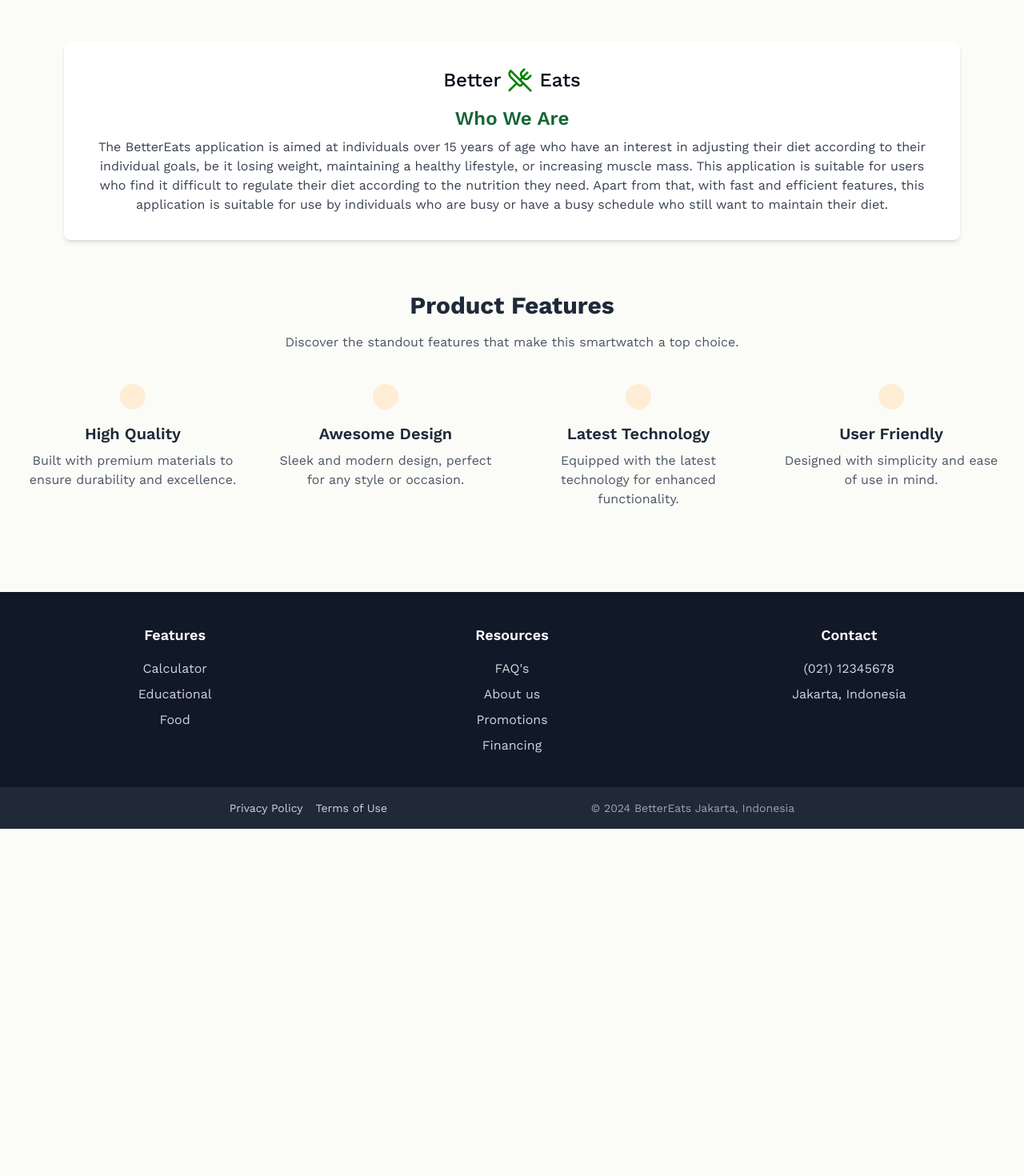
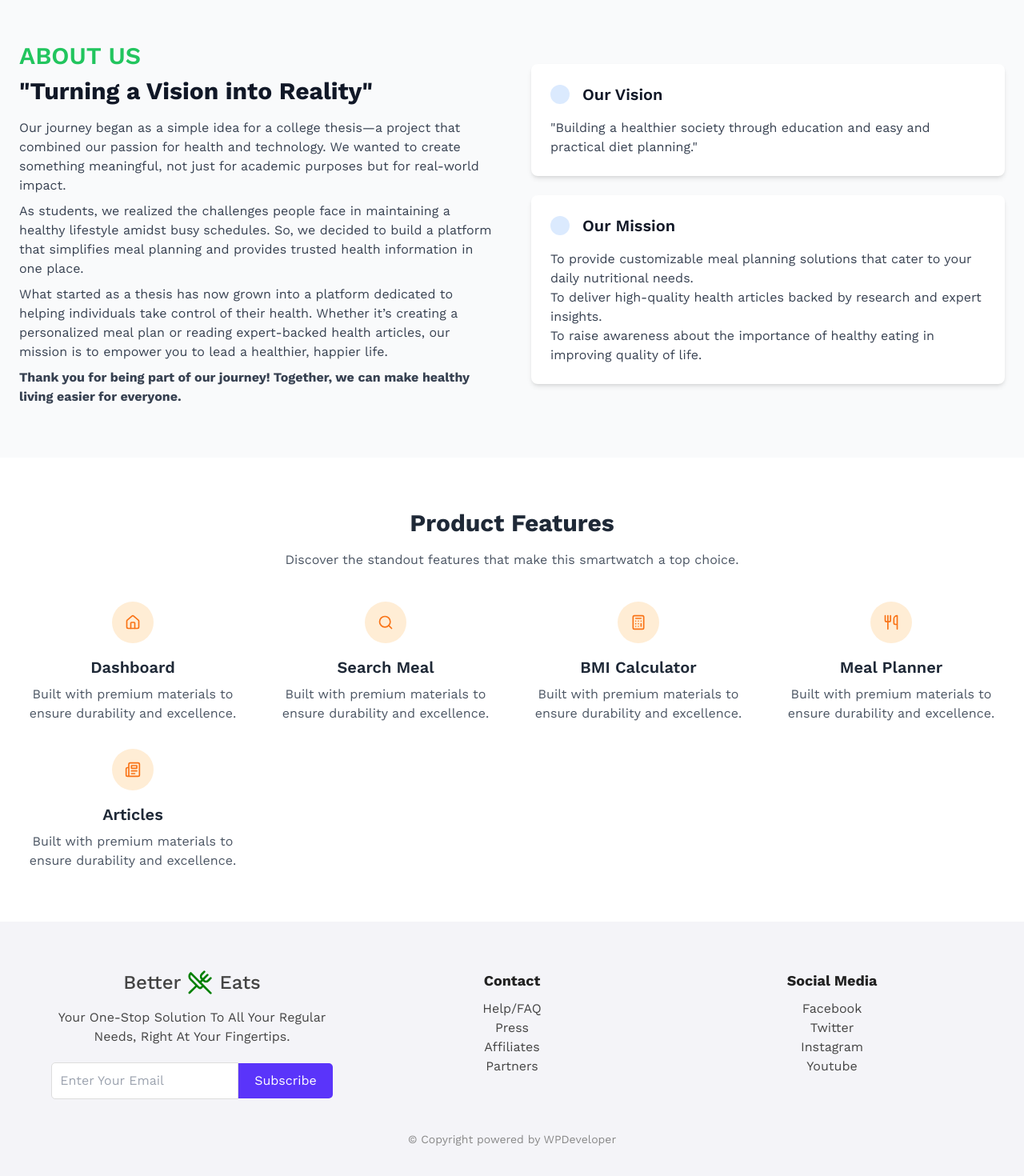
Before and after one commit to Johovenn/BetterEats, a Next.js app: page / in a window 1280 px wide. Shown: the part 554-2024 px from the top of the page at 80% size. Before the commit the page ends 1590 px from the top, so only its background shows below. Built offline with nearby package versions, Linux system fonts and the light colour scheme; no server answers.

Commit message:
feat: add ladnding page UI

```diff
--- a/package.json
+++ b/package.json
@@ -31,6 +31,7 @@
     "clsx": "^2.1.1",
     "date-fns": "^3.6.0",
     "driver.js": "^1.3.1",
+    "framer-motion": "^11.11.11",
     "lucide-react": "^0.400.0",
     "next": "^14.2.12",
     "next-cloudinary": "^6.14.1",
--- a/src/app/page.tsx
+++ b/src/app/page.tsx
@@ -2,35 +2,42 @@
 
 import Loading from "@/components/Loading";
 import Navbar from "@/components/Navbar";
-import Image from "next/image"
+import Image from "next/image";
+import Footer from "@/components/landing/footer"
 import { Button } from "@/components/ui/button";
 import { useAuth, useUser } from "@clerk/nextjs";
 import { useRouter } from "next/navigation";
-import { useState } from "react";// Replace this with the actual path to your image
-import { UtensilsCrossed } from "lucide-react";
+import { motion } from "framer-motion"; // Import framer-motion
+import { Calculator, HomeIcon, Newspaper, NewspaperIcon, SearchIcon, UsersIcon, UtensilsCrossed, UtensilsIcon } from "lucide-react";
 
 export default function LandingPage() {
     const router = useRouter();
     const { user } = useUser();
     const role = user?.publicMetadata?.role;
 
+    // Variants for animation
+    const featureVariant = {
+      hidden: { opacity: 0, y: 50 },
+      visible: { opacity: 1, y: 0, transition: { duration: 0.6 } },
+    };
+
     return (
-        <main className="w-full bg-paper-default">
+      <main className="w-full bg-white">
         <Navbar />
 
-            {/* Hero Section */}
-            <div className="flex items-center bg-gray-100 rounded-lg px-20 py-10 mt-10">
+        {/* Banner Section */}
+        <div className="flex items-center rounded-lg px-20 py-10 mt-10">
           {/* Text Section */}
           <div className="w-1/2 pr-10">
             <h2 className="text-3xl font-bold text-gray-900 mb-4">
               Find your ideal weight and stay healthy with us
             </h2>
             <p className="text-gray-700 mb-6">
-                        Join our community and stay updated with the latest discoveries and advancements in science.
+            Stay on track with our personalized meal planner and explore trusted health articles to support your well-being.
             </p>
             <Button
               className="bg-green-500 text-white px-6 py-3 rounded-lg font-semibold"
-                        onClick={() => router.push("/signup")} // TODO: change route
+              onClick={() => router.push("/sign-in")}
             >
               Join for free
             </Button>
@@ -49,118 +56,160 @@ export default function LandingPage() {
           </div>
         </div>
 
-            {/* Information Section */}
-            <div className="flex justify-between mt-16 gap-8 px-20">
-                {/* Who We Are Card */}
-                <div className="bg-white shadow-md p-8 rounded-lg flex-1 text-center">
-                    <h1 className="text-2xl font-medium flex justify-center items-center gap-2 mb-4">
-                        Better
-                        <UtensilsCrossed size={32} color="green" />
-                        Eats
+        {/* About Us Section */}
+<section className="mx-auto px-6 py-16 grid grid-cols-1 md:grid-cols-2 gap-12 items-center bg-gray-50">
+  {/* Left Text Content */}
+  <div>
+    <h2 className="text-3xl font-semibold text-green-500 uppercase">About Us</h2>
+    <h1 className="text-3xl font-bold text-gray-900 mt-2">
+    "Turning a Vision into Reality"
     </h1>
-                    <h3 className="text-2xl font-semibold text-green-800 mb-2">Who We Are</h3>
-                    <p className="text-gray-700">
-                        The BetterEats application is aimed at individuals over 15 years of age who have an interest in adjusting their diet according to their individual goals, be it losing weight, maintaining a healthy lifestyle, or increasing muscle mass. This application is suitable for users who find it difficult to regulate their diet according to the nutrition they need. Apart from that, with fast and efficient features, this application is suitable for use by individuals who are busy or have a busy schedule who still want to maintain their diet.
+    <p className="text-gray-700 mt-4">
+    Our journey began as a simple idea for a college thesis—a project that combined our passion for health and technology. We wanted to create something meaningful, not just for academic purposes but for real-world impact.
+    </p>
+    <p className="text-gray-700 mt-2">
+    As students, we realized the challenges people face in maintaining a healthy lifestyle amidst busy schedules. So, we decided to build a platform that simplifies meal planning and provides trusted health information in one place.
+    </p>
+    <p className="text-gray-700 mt-2">
+    What started as a thesis has now grown into a platform dedicated to helping individuals take control of their health. Whether it’s creating a personalized meal plan or reading expert-backed health articles, our mission is to empower you to lead a healthier, happier life.
+    </p>
+    <p className="text-gray-700 mt-2 font-bold">
+    Thank you for being part of our journey! Together, we can make healthy living easier for everyone.
     </p>
   </div>
+
+  {/* Right Mission & Vision Boxes */}
+  <div className="grid grid-cols-1 gap-6">
+    {/* Vision Box */}
+    <div className="p-6 bg-white shadow-md rounded-lg">
+      <div className="flex items-center space-x-4">
+        <div className="bg-blue-100 p-3 rounded-full">
+
         </div>
+        <h4 className="text-xl font-semibold text-gray-900">Our Vision</h4>
+      </div>
+      <h2 className="text-gray-700 mt-4">
+      "Building a healthier society through education and easy and practical diet planning."
+      </h2>
+    </div>
+
+    {/* Mission Box */}
+    <div className="p-6 bg-white shadow-md rounded-lg">
+      <div className="flex items-center space-x-4">
+        <div className="bg-blue-100 p-3 rounded-full">
+
+        </div>
+        <h4 className="text-xl font-semibold text-gray-900">Our Mission</h4>
+      </div>
+      <ul className="text-gray-700 mt-4">
+        <li>To provide customizable meal planning solutions that cater to your daily nutritional needs.</li>
+        <li>To deliver high-quality health articles backed by research and expert insights.</li>
+        <li>To raise awareness about the importance of healthy eating in improving quality of life.</li>
+      </ul>
+    </div>
+  </div>
+</section>
+
 
         {/* Product Features */}
         <section className="container mx-auto px-6 py-16 text-center">
           <h3 className="text-3xl font-bold text-gray-800">Product Features</h3>
-  <p className="text-gray-600 mt-4 mb-10">Discover the standout features that make this smartwatch a top choice.</p>
+          <p className="text-gray-600 mt-4 mb-10">
+            Discover the standout features that make this smartwatch a top choice.
+          </p>
 
           <div className="grid grid-cols-1 md:grid-cols-4 gap-8">
             {/* Feature 1 */}
-    <div className="flex flex-col items-center">
+            <motion.div
+              className="flex flex-col items-center"
+              variants={featureVariant}
+              initial="hidden"
+              whileInView="visible"
+              viewport={{ once: true, amount: 0.2 }}
+            >
               <div className="bg-orange-100 p-4 rounded-full">
-        <i className="fas fa-star text-orange-500 text-3xl"></i>
+                {/* Replace the icon here */}
+                <HomeIcon size={20} className="text-orange-500" />
               </div>
-      <h4 className="text-xl font-semibold text-gray-800 mt-4">High Quality</h4>
-      <p className="text-gray-600 mt-2">Built with premium materials to ensure durability and excellence.</p>
-    </div>
+              <h4 className="text-xl font-semibold text-gray-800 mt-4">Dashboard</h4>
+              <p className="text-gray-600 mt-2">
+                Built with premium materials to ensure durability and excellence.
+              </p>
+            </motion.div>
 
             {/* Feature 2 */}
-    <div className="flex flex-col items-center">
+            <motion.div
+              className="flex flex-col items-center"
+              variants={featureVariant}
+              initial="hidden"
+              whileInView="visible"
+              viewport={{ once: true, amount: 0.2 }}
+            >
               <div className="bg-orange-100 p-4 rounded-full">
-        <i className="fas fa-paint-brush text-orange-500 text-3xl"></i>
+                {/* Replace the icon here */}
+                <SearchIcon size={20} className="text-orange-500" />
               </div>
-      <h4 className="text-xl font-semibold text-gray-800 mt-4">Awesome Design</h4>
-      <p className="text-gray-600 mt-2">Sleek and modern design, perfect for any style or occasion.</p>
+              <h4 className="text-xl font-semibold text-gray-800 mt-4">Search Meal</h4>
+              <p className="text-gray-600 mt-2">
+                Built with premium materials to ensure durability and excellence.
+              </p>
+            </motion.div>
+            {/* Feature 3 */}
+            <motion.div
+              className="flex flex-col items-center"
+              variants={featureVariant}
+              initial="hidden"
+              whileInView="visible"
+              viewport={{ once: true, amount: 0.2 }}
+            >
+              <div className="bg-orange-100 p-4 rounded-full">
+                {/* Replace the icon here */}
+                <Calculator size={20} className="text-orange-500" />
               </div>
-
-    {/* Feature 3 */}
-    <div className="flex flex-col items-center">
-      <div className="bg-orange-100 p-4 rounded-full">
-        <i className="fas fa-microchip text-orange-500 text-3xl"></i>
-      </div>
-      <h4 className="text-xl font-semibold text-gray-800 mt-4">Latest Technology</h4>
-      <p className="text-gray-600 mt-2">Equipped with the latest technology for enhanced functionality.</p>
-    </div>
+              <h4 className="text-xl font-semibold text-gray-800 mt-4">BMI Calculator</h4>
+              <p className="text-gray-600 mt-2">
+                Built with premium materials to ensure durability and excellence.
+              </p>
+            </motion.div>
 
             {/* Feature 4 */}
-    <div className="flex flex-col items-center">
+            <motion.div
+              className="flex flex-col items-center"
+              variants={featureVariant}
+              initial="hidden"
+              whileInView="visible"
+              viewport={{ once: true, amount: 0.2 }}
+            >
               <div className="bg-orange-100 p-4 rounded-full">
-        <i className="fas fa-user-friends text-orange-500 text-3xl"></i>
+                {/* Replace the icon here */}
+                <UtensilsIcon size={20} className="text-orange-500" />
               </div>
-      <h4 className="text-xl font-semibold text-gray-800 mt-4">User Friendly</h4>
-      <p className="text-gray-600 mt-2">Designed with simplicity and ease of use in mind.</p>
+              <h4 className="text-xl font-semibold text-gray-800 mt-4">Meal Planner</h4>
+              <p className="text-gray-600 mt-2">
+                Built with premium materials to ensure durability and excellence.
+              </p>
+            </motion.div>
+
+            {/* Feature 5 */}
+            <motion.div
+              className="flex flex-col items-center"
+              variants={featureVariant}
+              initial="hidden"
+              whileInView="visible"
+              viewport={{ once: true, amount: 0.2 }}
+            >
+              <div className="bg-orange-100 p-4 rounded-full">
+                {/* Replace the icon here */}
+                <Newspaper size={20} className="text-orange-500" />
               </div>
+              <h4 className="text-xl font-semibold text-gray-800 mt-4">Articles</h4>
+              <p className="text-gray-600 mt-2">
+                Built with premium materials to ensure durability and excellence.
+              </p>
+            </motion.div>
           </div>
         </section>
-
-            {/* Footer Section */}
-<footer className="bg-gray-900 text-gray-300 mt-10">
-    {/* Main Footer Content */}
-    <div className="container mx-auto py-10 px-6 grid grid-cols-1 md:grid-cols-3 gap-8 justify-evenly">
-        {/* Features Column */}
-        <div className="text-center">
-            <h3 className="text-lg font-semibold text-white mb-4">Features</h3>
-            <ul className="space-y-2">
-                <li><a href="#" className="hover:underline">Calculator</a></li>
-                <li><a href="#" className="hover:underline">Educational</a></li>
-                <li><a href="#" className="hover:underline">Food</a></li>
-            </ul>
-        </div>
-
-        {/* Resources Column */}
-        <div className="text-center">
-            <h3 className="text-lg font-semibold text-white mb-4">Resources</h3>
-            <ul className="space-y-2">
-                <li><a href="#" className="hover:underline">FAQ's</a></li>
-                <li><a href="#" className="hover:underline">About us</a></li>
-                <li><a href="#" className="hover:underline">Promotions</a></li>
-                <li><a href="#" className="hover:underline">Financing</a></li>
-            </ul>
-        </div>
-
-        {/* Contact Column */}
-        <div className="text-center">
-            <h3 className="text-lg font-semibold text-white mb-4">Contact</h3>
-            <ul className="space-y-2">
-                <li><a href="tel:+02112345678" className="hover:underline">(021) 12345678</a></li>
-                <li><a href="#" className="hover:underline">Jakarta, Indonesia</a></li>
-            </ul>
-            <div className="flex justify-center space-x-4 mt-4">
-                {/* Social Media Icons */}
-                <a href="#" aria-label="Facebook" className="hover:text-white"><i className="fab fa-facebook"></i></a>
-                <a href="#" aria-label="Instagram" className="hover:text-white"><i className="fab fa-instagram"></i></a>
-            </div>
-        </div>
-    </div>
-
-    {/* Bottom Footer Section */}
-    <div className="bg-gray-800 py-4">
-        <div className="container mx-auto flex justify-evenly items-center text-sm">
-            <div className="space-x-4">
-                <a href="#" className="hover:underline">Privacy Policy</a>
-                <a href="#" className="hover:underline">Terms of Use</a>
-            </div>
-            <p className="text-gray-400">© 2024 BetterEats Jakarta, Indonesia</p>
-        </div>
-    </div>
-</footer>
-
+        <Footer/>
       </main>
     );
   }
--- /dev/null
+++ b/src/components/landing/footer.tsx
@@ -0,0 +1,110 @@
+import { UtensilsCrossed } from "lucide-react";
+
+import React from 'react';
+
+const Footer: React.FC = () => {
+  return (
+    <footer style={styles.footerContainer}>
+      <div style={styles.contentContainer}>
+        <div style={styles.section}>
+        <h1 className="text-2xl font-medium flex justify-center items-center gap-2 mb-4">
+                        Better
+                        <UtensilsCrossed size={32} color="green" />
+                        Eats
+                    </h1>
+          <p style={styles.description}>
+            Your One-Stop Solution To All Your Regular Needs, Right At Your Fingertips.
+          </p>
+          <div style={styles.subscribeContainer}>
+            <input
+              type="email"
+              placeholder="Enter Your Email"
+              style={styles.input}
+            />
+            <button style={styles.button}>Subscribe</button>
+          </div>
+        </div>
+        <div style={styles.section}>
+          <h3 style={styles.heading}>Contact</h3>
+          <p>Help/FAQ</p>
+          <p>Press</p>
+          <p>Affiliates</p>
+          <p>Partners</p>
+        </div>
+        <div style={styles.section}>
+          <h3 style={styles.heading}>Social Media</h3>
+          <p>Facebook</p>
+          <p>Twitter</p>
+          <p>Instagram</p>
+          <p>Youtube</p>
+        </div>
+      </div>
+      <div style={styles.copyright}>
+        © Copyright powered by <a href="https://wpdeveloper.net">WPDeveloper</a>
+      </div>
+    </footer>
+  );
+};
+
+const styles = {
+  footerContainer: {
+    backgroundColor: '#f4f4f8',
+    padding: '40px',
+    textAlign: 'center' as const,
+    color: '#444',
+  },
+  contentContainer: {
+    display: 'flex',
+    justifyContent: 'space-between',
+    flexWrap: 'wrap' as const,
+    maxWidth: '1200px',
+    margin: '0 auto',
+  },
+  section: {
+    flex: '1 1 200px',
+    padding: '20px',
+  },
+  logo: {
+    fontSize: '24px',
+    fontWeight: 'bold' as const,
+    color: '#5a34fa',
+  },
+  description: {
+    marginTop: '10px',
+    marginBottom: '20px',
+  },
+  subscribeContainer: {
+    display: 'flex',
+    alignItems: 'center',
+    justifyContent: 'center',
+  },
+  input: {
+    padding: '10px',
+    fontSize: '16px',
+    border: '1px solid #ddd',
+    borderRadius: '5px 0 0 5px',
+    outline: 'none' as const,
+  },
+  button: {
+    padding: '10px 20px',
+    fontSize: '16px',
+    backgroundColor: '#5a34fa',
+    color: '#fff',
+    border: 'none',
+    borderRadius: '0 5px 5px 0',
+    cursor: 'pointer',
+  },
+  heading: {
+    fontSize: '18px',
+    fontWeight: 'bold' as const,
+    color: '#222',
+    marginBottom: '10px',
+  },
+  copyright: {
+    marginTop: '20px',
+    fontSize: '14px',
+    color: '#888',
+  },
+};
+
+export default Footer;
```
Also changed, not shown: 1 other file (tests, documents, lock files or other folders). Lines whose indentation alone changed are shown as unchanged.
